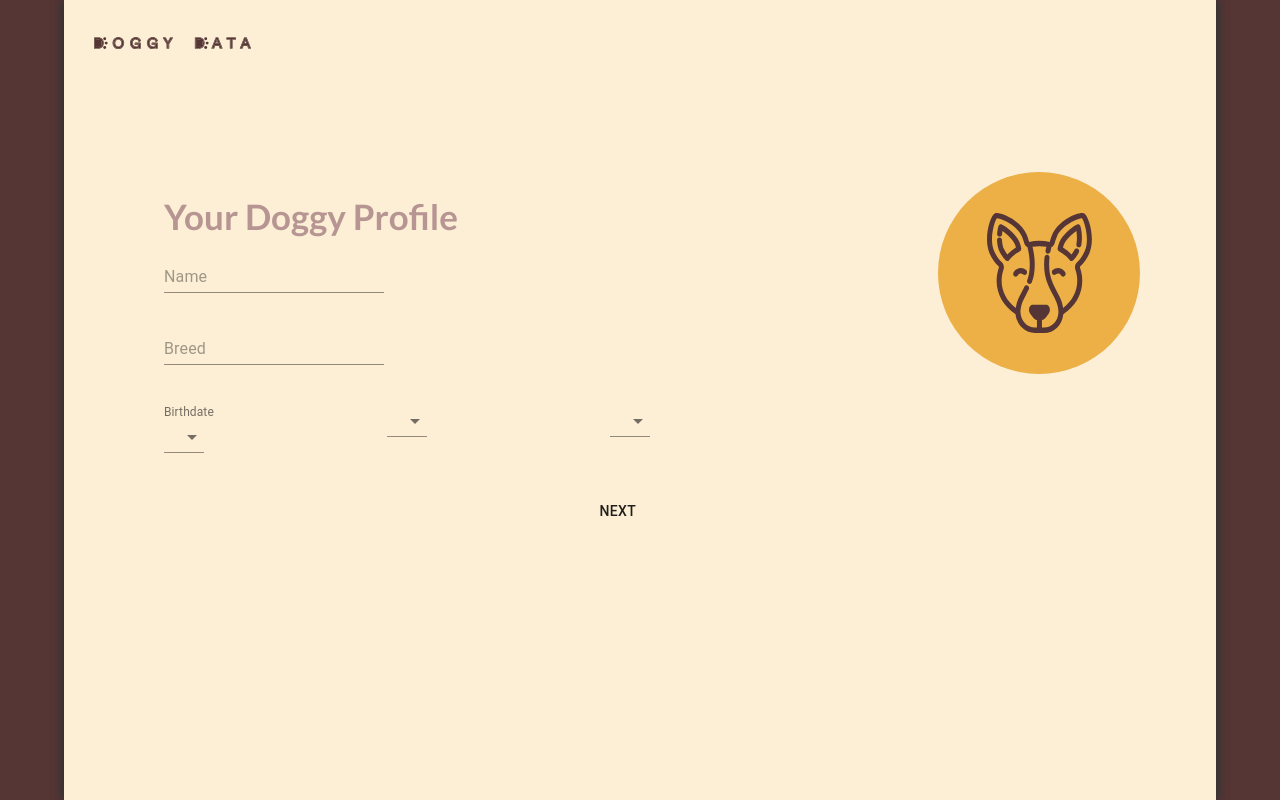
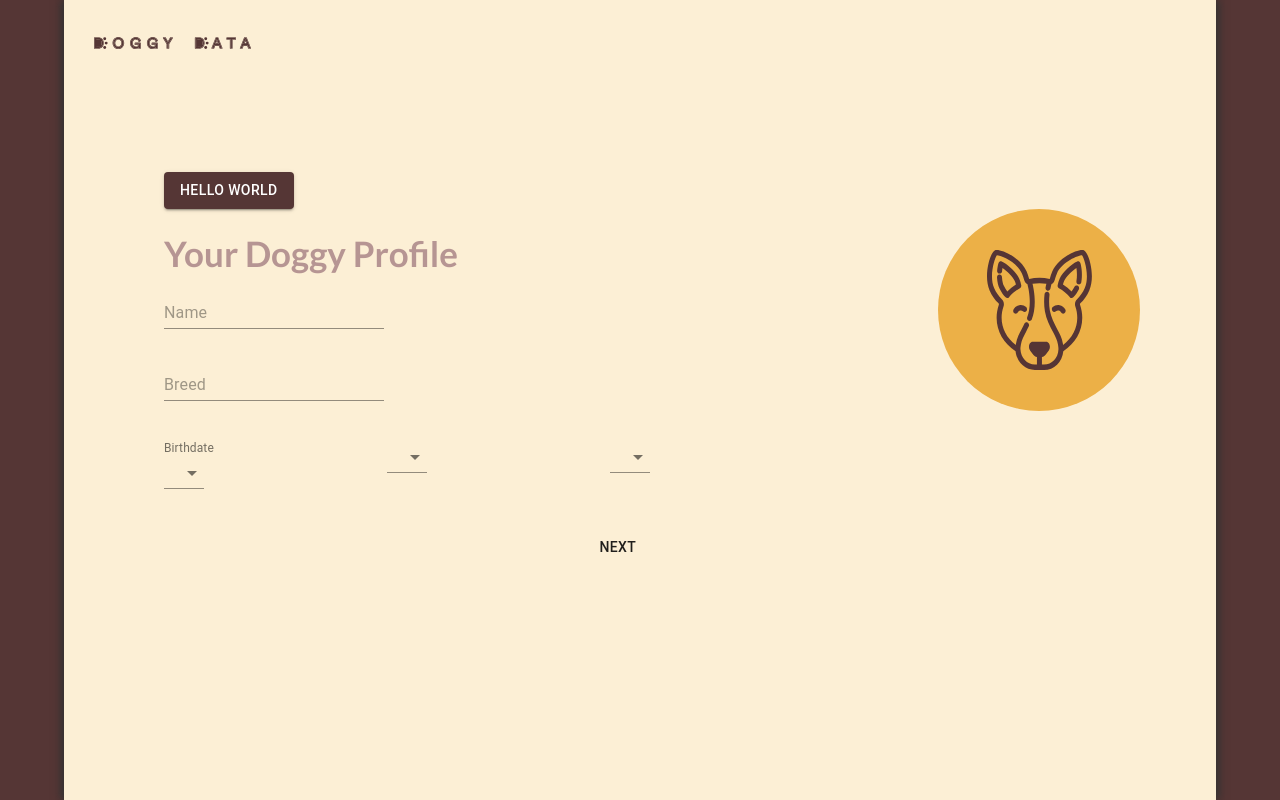
Before and after one commit to susiesko/helloralphie-doggiedata, a React (Create React App) app: page / in a window 1280 px wide. Built offline with nearby package versions, Linux system fonts and the light colour scheme.

Commit message:
themed button added as component material-ui primary color added to theme

```diff
--- a/src/App.js
+++ b/src/App.js
@@ -1,14 +1,28 @@
 import { Route, Switch } from 'react-router';
+import { createMuiTheme, ThemeProvider } from '@material-ui/core/styles';
+
 import Layout from './containers/Layout/Layout';
 import Profile from './containers/Profile/Profile';
 import DogLog from './containers/DogLog/DogLog';
 import BasicInfo from './containers/DogLog/BasicInfo/BasicInfo';
 import AdditionalInfo from './containers/DogLog/AdditionalInfo/AdditionalInfo';
 
+import ButtonStyled from './components/Elements/ButtonStyled/ButtonStyled';
+
+const theme = createMuiTheme({
+  palette: {
+    primary: {
+      main: '#553635'
+    }
+  }
+});
+
 function App() {
   return (
+    <ThemeProvider theme={theme}>
       <div className="App">
         <Layout>
+          <ButtonStyled>Hello World</ButtonStyled>
           <Switch>
             <Route exact path="/"><Profile/></Route>
             <Route exact path="/doglog/additional-info"><AdditionalInfo/></Route>
@@ -17,9 +31,9 @@ function App() {
             <Route exact path="/profile"><Profile/></Route>
             <Route exact path="/" render={() => <div>hello world</div>}/>
           </Switch>
-
         </Layout>
       </div>
+    </ThemeProvider>
   );
 }
 
--- /dev/null
+++ b/src/components/Elements/ButtonStyled/ButtonStyled.js
@@ -0,0 +1,25 @@
+import React from 'react';
+import Button from '@material-ui/core/Button'
+
+import { makeStyles } from '@material-ui/core/styles';
+
+const useStyles = makeStyles({
+  root: {
+
+  }
+});
+
+const ButtonStyled = props => {
+  return (
+    <div>
+      <Button
+        variant="contained"
+        color="primary"
+      >
+        {props.children}
+      </Button>
+    </div>
+  );
+}
+
+export default ButtonStyled;
```
Lines whose indentation alone changed are shown as unchanged.
